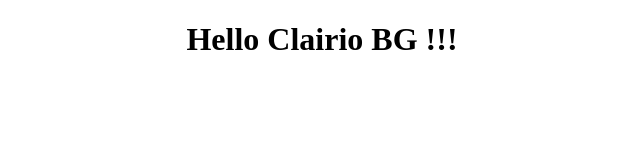
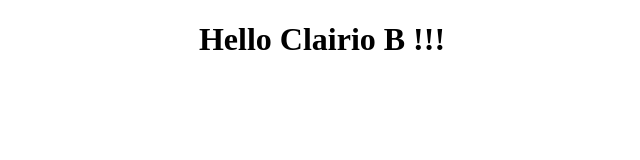
Before and after one commit to EvoluTech/Frontend_Awards, a plain HTML site: page Page/Clairio.html in a window 1280 px wide. Shown: the whole page, without its empty margins (318-958 px from the left). Drawn offline with Linux system fonts and the light colour scheme.

Commit message:
Test merges

```diff
--- a/Page/Clairio.html
+++ b/Page/Clairio.html
@@ -8,7 +8,7 @@
 </head>
 <body>
     <center>
-        <h1>Hello Clairio BG !!!</h1>
+        <h1>Hello Clairio B !!!</h1>
     </center>
 </body>
 </html>
```
